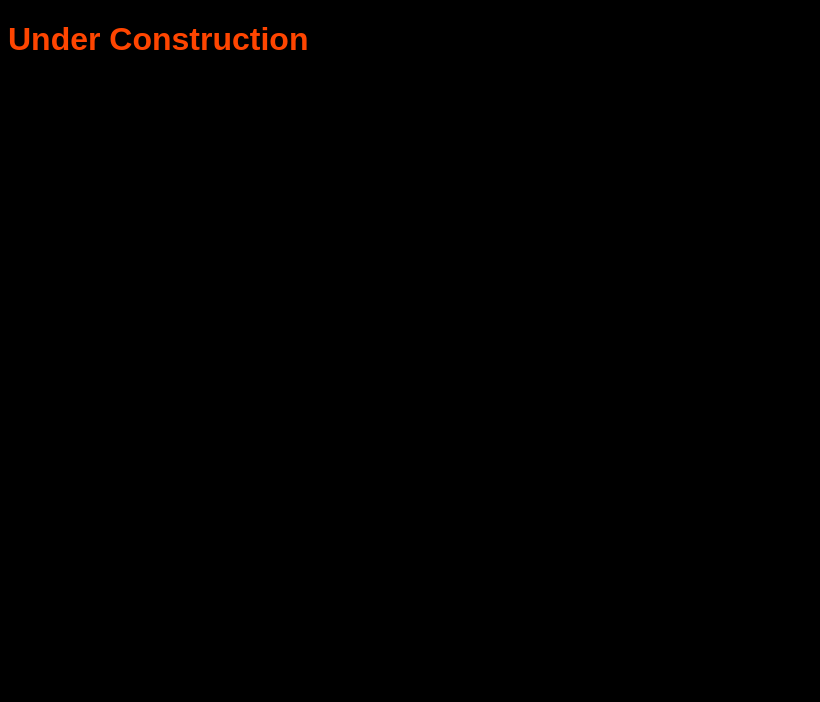
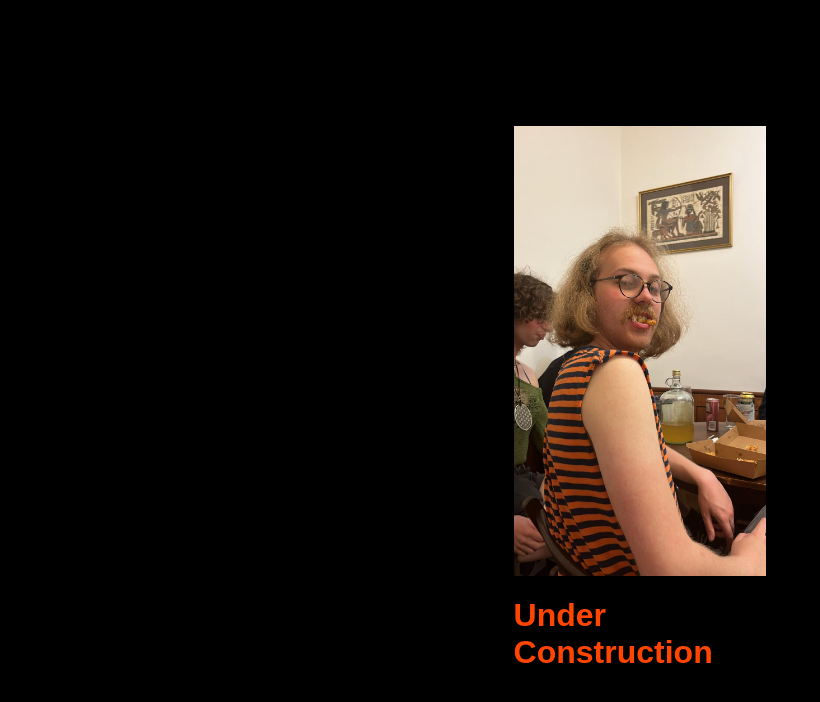
Before and after one commit to BillEyelash/dylan-dot-com, a plain HTML site: page index.html in a window 1280 px wide. Shown: the whole page, without its empty margins (0-820 px from the left). Drawn offline with Linux system fonts and the light colour scheme.

Commit message:
initial landing setup

```diff
--- a/index.html
+++ b/index.html
@@ -8,6 +8,10 @@
     <link rel="stylesheet" href="fonts/D-DIN-PRO-400-Regular.otf">
 </head>
 <body>
-    <h1 class="landing-title">Under Construction</h1>
+    <div class="landing-card">
+        <img src="img/dylan-chicken.jpg" alt="">
+        <h1 class="landing-title">Under Construction</h1>
+        <audio autoplay src="audio/valve-intro.mp3"></audio>
+    </div>
 </body>
 </html>
--- a/styles.css
+++ b/styles.css
@@ -3,6 +3,11 @@ body {
     background-color: black;
 }
 
+.landing-card {
+    display: flex;
+    flex-direction: column;
+    margin: 10% 40%;
+}
 .landing-title {
     font-size: 36;
     color: orangered
```
Also changed, not shown: img/dylan-chicken.jpg (added), 1 other file.
